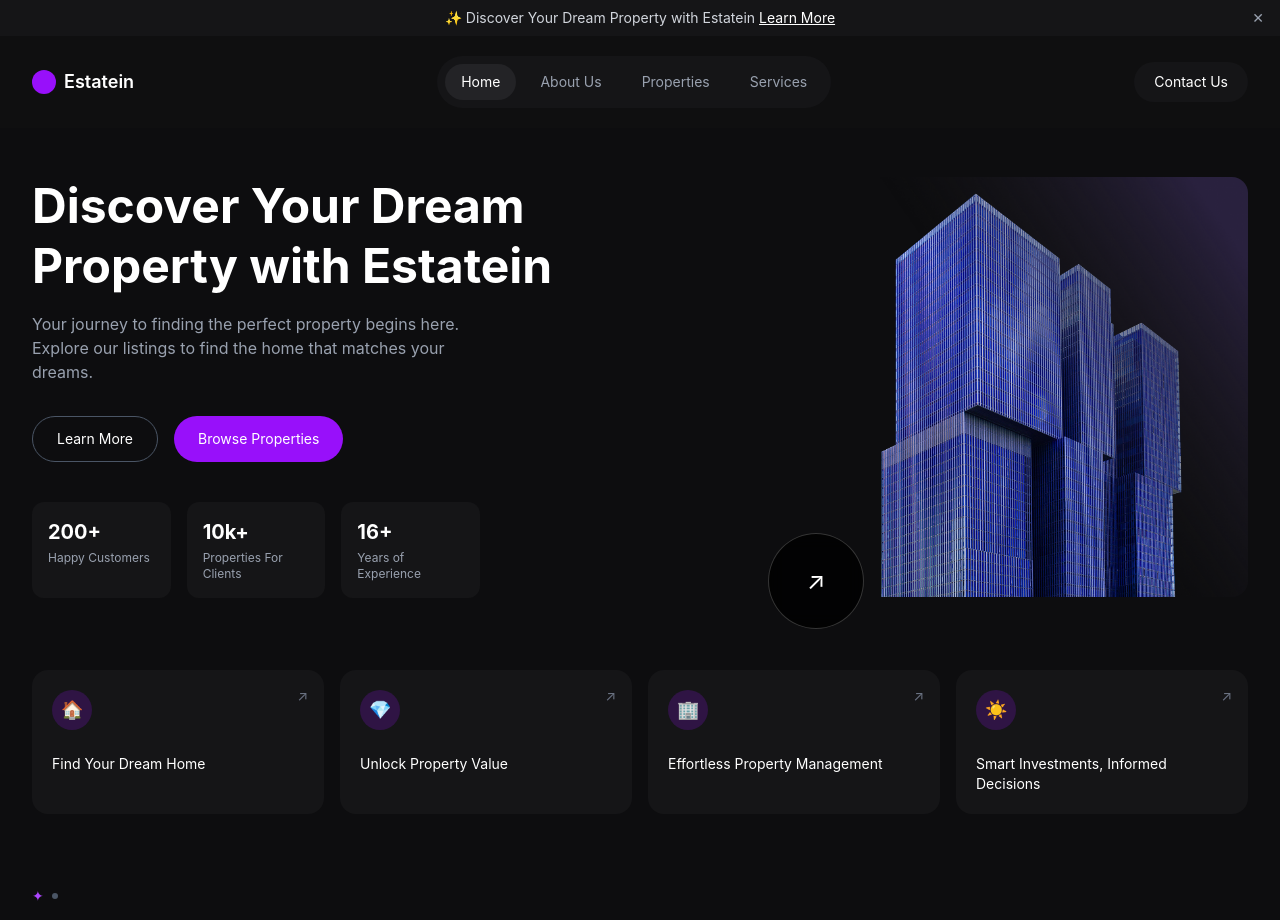
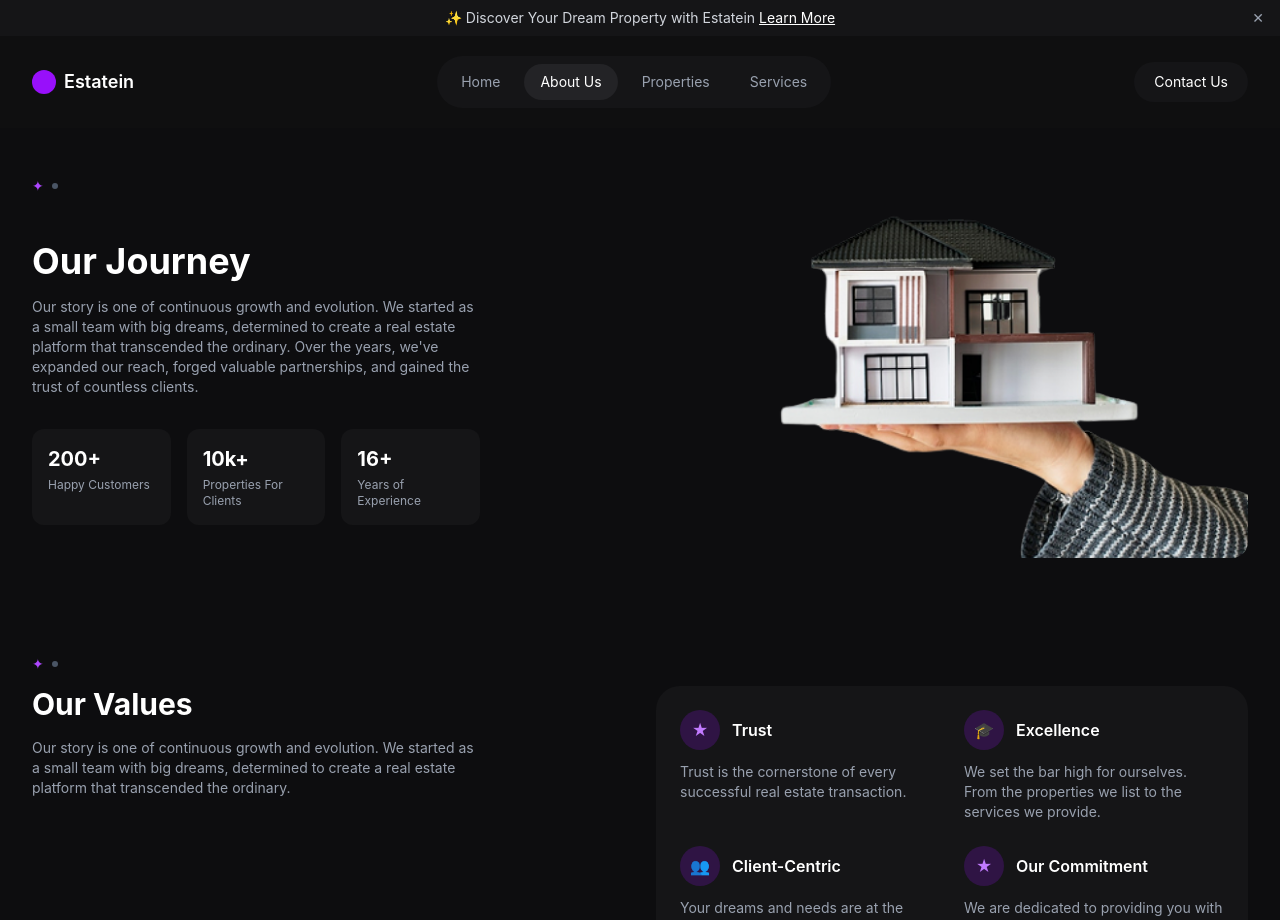
Before and after one commit to JerahmeelN806/estatein-real-estate, a React app in the folder frontend/: page /about in a window 1280 px wide. Shown: the top 920 px of the page. Built offline with nearby package versions, Linux system fonts and the light colour scheme; the HTML template or start-up script is replaced by a standard one.

Commit message:
Updated OurJourney

```diff
--- a/frontend/package.json
+++ b/frontend/package.json
@@ -13,6 +13,7 @@
     "@tailwindcss/vite": "^4.3.3",
     "react": "^19.2.8",
     "react-dom": "^19.2.8",
+    "react-router-dom": "^7.18.2",
     "tailwindcss": "^4.3.3"
   },
   "devDependencies": {
--- a/frontend/src/App.jsx
+++ b/frontend/src/App.jsx
@@ -1,26 +1,104 @@
+import { BrowserRouter, Routes, Route } from "react-router-dom"
 import AnnouncementBar from "./sections/AnnouncementBar"
 import Navbar from "./sections/Navbar"
 import Hero from "./sections/Hero"
+import QuickLinks from "./sections/QuickLinks"
 import FeaturedProperties from "./sections/FeaturedProperties"
-import QuickLinks from "./sections/QuickLinks"
 import Testimonials from "./sections/Testimonials"
 import FAQ from "./sections/FAQ"
 import CTA from "./sections/CTA"
 import Footer from "./sections/Footer"
+import OurJourney from "./sections/OurJourney"
+
+function HomePage() {
+  return (
+    <>
+      <Hero />
+      <QuickLinks />
+      <FeaturedProperties />
+      <Testimonials />
+      <FAQ />
+      <CTA />
+    </>
+  )
+}
+
+function AboutPage() {
+  const values = [
+    {
+      icon: "★",
+      title: "Trust",
+      description: "Trust is the cornerstone of every successful real estate transaction.",
+    },
+    {
+      icon: "🎓",
+      title: "Excellence",
+      description: "We set the bar high for ourselves. From the properties we list to the services we provide.",
+    },
+    {
+      icon: "👥",
+      title: "Client-Centric",
+      description: "Your dreams and needs are at the center of our universe. We listen, understand.",
+    },
+    {
+      icon: "★",
+      title: "Our Commitment",
+      description: "We are dedicated to providing you with the highest level of service, professionalism.",
+    },
+  ]
+
+  return (
+    <>
+      <OurJourney />
+
+      <section className="px-6 md:px-8 py-12 max-w-7xl mx-auto">
+        <div className="flex items-center gap-2 text-purple-500 text-sm mb-3">
+          <span>✦</span>
+          <span className="w-1.5 h-1.5 rounded-full bg-gray-600" />
+        </div>
+
+        <div className="grid md:grid-cols-2 gap-8">
+          <div>
+            <h2 className="text-2xl md:text-3xl font-bold mb-4">Our Values</h2>
+            <p className="text-gray-400 text-sm max-w-md">
+              Our story is one of continuous growth and evolution. We started as a small team
+              with big dreams, determined to create a real estate platform that transcended
+              the ordinary.
+            </p>
+          </div>
+
+          <div className="bg-[#151517] rounded-3xl p-6 grid sm:grid-cols-2 gap-6">
+            {values.map((v) => (
+              <div key={v.title}>
+                <div className="flex items-center gap-3 mb-3">
+                  <div className="w-10 h-10 rounded-full bg-purple-600/20 flex items-center justify-center text-purple-400">
+                    {v.icon}
+                  </div>
+                  <h3 className="font-semibold">{v.title}</h3>
+                </div>
+                <p className="text-gray-400 text-sm">{v.description}</p>
+              </div>
+            ))}
+          </div>
+        </div>
+      </section>
+    </>
+  )
+}
 
 function App() {
   return (
-    <div className="min-h-screen bg-[#0d0d0f] text-white">
-      <AnnouncementBar />
-      <Navbar />
-      <Hero />
-         <QuickLinks/>
-      <FeaturedProperties />
-      <Testimonials/>
-      <FAQ />
-      <CTA/>
-       <Footer/>
-    </div>
+    <BrowserRouter>
+      <div className="min-h-screen bg-[#0d0d0f] text-white">
+        <AnnouncementBar />
+        <Navbar />
+        <Routes>
+          <Route path="/" element={<HomePage />} />
+          <Route path="/about" element={<AboutPage />} />
+        </Routes>
+        <Footer />
+      </div>
+    </BrowserRouter>
   )
 }
 
--- a/frontend/src/sections/Navbar.jsx
+++ b/frontend/src/sections/Navbar.jsx
@@ -1,30 +1,40 @@
 import { useState } from "react"
+import { Link, useLocation } from "react-router-dom"
 
 function Navbar() {
   const [open, setOpen] = useState(false)
-  const links = ["Home", "About Us", "Properties", "Services"]
+  const location = useLocation()
+
+  const links = [
+    { label: "Home", path: "/" },
+    { label: "About Us", path: "/about" },
+    { label: "Properties", path: "/properties" },
+    { label: "Services", path: "/services" },
+  ]
 
   return (
     <nav className="px-6 md:px-8 py-5 relative bg-[#0f0f10] text-white">
       <div className="flex items-center justify-between">
         {/* Logo Section */}
-        <div className="flex items-center gap-2">
+        <Link to="/" className="flex items-center gap-2">
           <div className="w-6 h-6 bg-purple-600 rounded-full" />
           <span className="font-semibold text-lg">Estatein</span>
-        </div>
+        </Link>
 
         {/* Desktop links */}
         <div className="hidden md:flex items-center gap-2 bg-[#151517] rounded-full px-2 py-2">
-          {links.map((item, i) => (
-            <a
-              key={item}
-              href="#"
+          {links.map((item) => (
+            <Link
+              key={item.path}
+              to={item.path}
               className={`px-4 py-2 rounded-full text-sm transition-colors ${
-                i === 0 ? "bg-[#232326] text-white" : "text-gray-400 hover:text-white"
+                location.pathname === item.path
+                  ? "bg-[#232326] text-white"
+                  : "text-gray-400 hover:text-white"
               }`}
             >
-              {item}
-            </a>
+              {item.label}
+            </Link>
           ))}
         </div>
 
@@ -48,16 +58,19 @@ function Navbar() {
       {/* Mobile dropdown menu */}
       {open && (
         <div className="absolute left-6 right-6 mt-4 bg-[#151517] rounded-2xl p-4 flex flex-col gap-2 shadow-xl z-50">
-          {links.map((item, i) => (
-            <a
-              key={item}
-              href="#"
+          {links.map((item) => (
+            <Link
+              key={item.path}
+              to={item.path}
+              onClick={() => setOpen(false)}
               className={`px-4 py-3 rounded-xl text-sm transition-colors ${
-                i === 0 ? "bg-[#232326] text-white" : "text-gray-300 hover:bg-[#232326]/50"
+                location.pathname === item.path
+                  ? "bg-[#232326] text-white"
+                  : "text-gray-300 hover:bg-[#232326]/50"
               }`}
             >
-              {item}
-            </a>
+              {item.label}
+            </Link>
           ))}
           <button className="bg-purple-600 hover:bg-purple-700 transition-colors px-5 py-3 rounded-xl text-sm font-medium mt-2 text-center">
             Contact Us
--- /dev/null
+++ b/frontend/src/sections/OurJourney.jsx
@@ -0,0 +1,48 @@
+import house from '../assets/images/house.png'
+
+function OurJourney() {
+  const stats = [
+    ["200+", "Happy Customers"],
+    ["10k+", "Properties For Clients"],
+    ["16+", "Years of Experience"],
+  ]
+
+  return (
+    <section className="px-6 md:px-8 py-12 max-w-7xl mx-auto">
+      <div className="flex items-center gap-2 text-purple-500 text-sm mb-3">
+        <span>✦</span>
+        <span className="w-1.5 h-1.5 rounded-full bg-gray-600" />
+      </div>
+
+      <div className="grid md:grid-cols-2 gap-8 items-center">
+        <div>
+          <h1 className="text-3xl md:text-4xl font-bold mb-4">Our Journey</h1>
+          <p className="text-gray-400 text-sm mb-8 max-w-md">
+            Our story is one of continuous growth and evolution. We started as a small team
+            with big dreams, determined to create a real estate platform that transcended
+            the ordinary. Over the years, we've expanded our reach, forged valuable
+            partnerships, and gained the trust of countless clients.
+          </p>
+          <div className="grid grid-cols-3 gap-4 max-w-md">
+            {stats.map(([num, label]) => (
+              <div key={label} className="bg-[#151517] rounded-xl p-4">
+                <div className="text-xl font-bold">{num}</div>
+                <div className="text-xs text-gray-400 mt-1">{label}</div>
+              </div>
+            ))}
+          </div>
+        </div>
+
+        <div className="relative">
+          <img
+            src={house}
+            alt="House model"
+            className="rounded-2xl w-full h-[350px] object-cover"
+          />
+        </div>
+      </div>
+    </section>
+  )
+}
+
+export default OurJourney
```
Also changed, not shown: frontend/src/assets/images/house.png (added), 1 other file (tests, documents, lock files or other folders).
